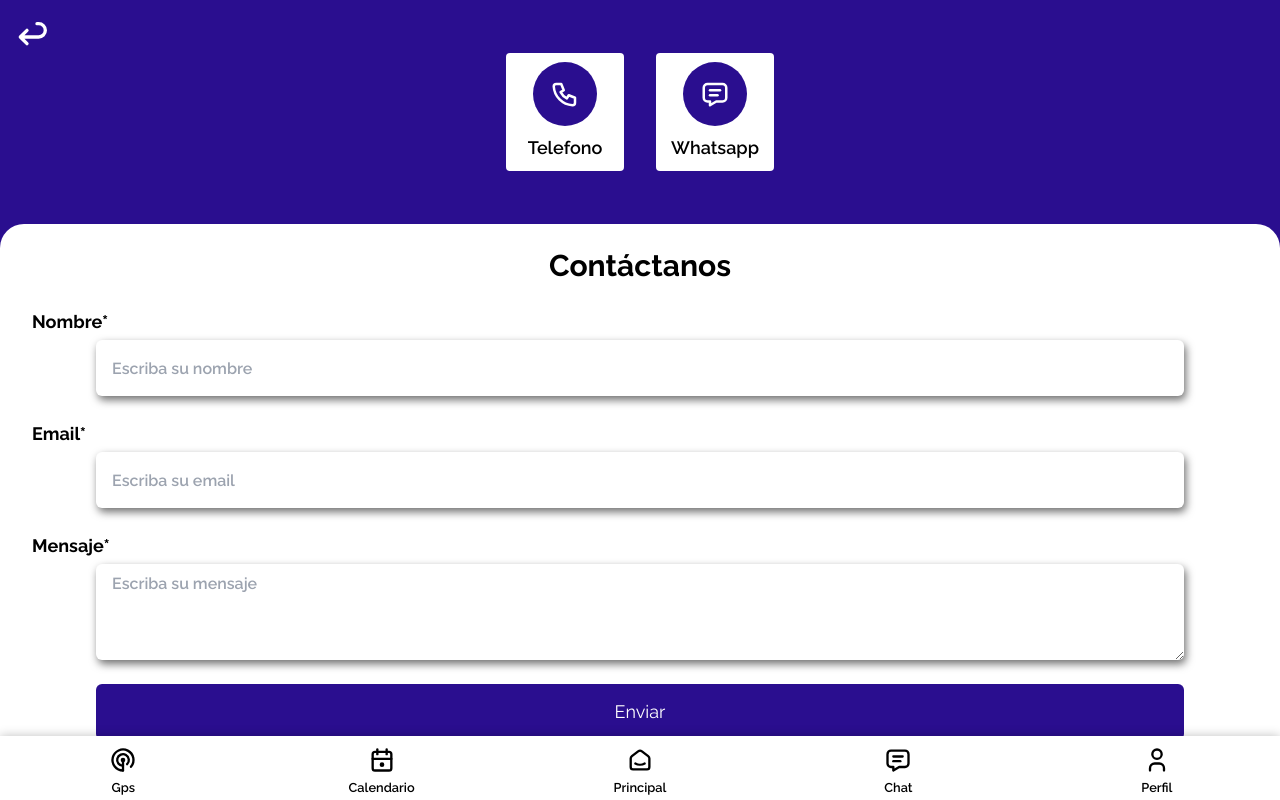
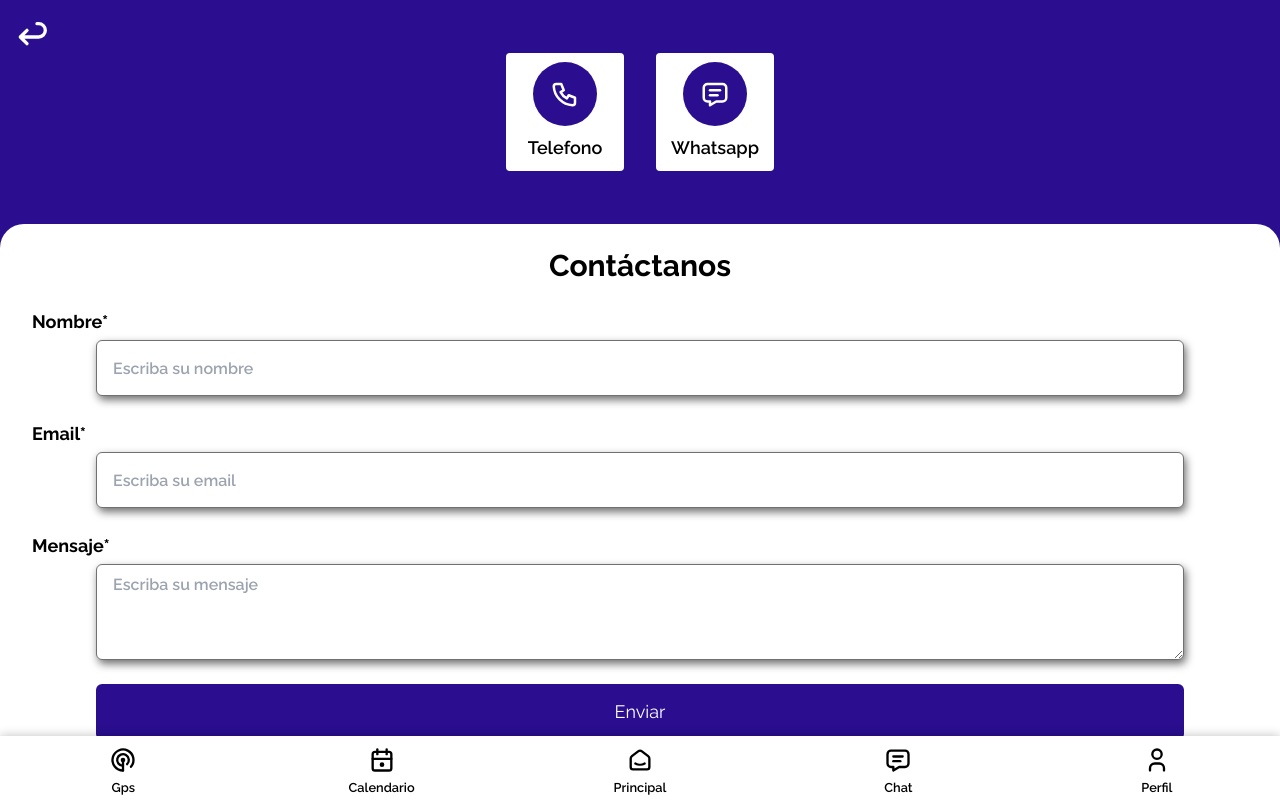
Before and after one commit to Tintaa307/pillwise, a Next.js app: page /contact in a window 1280 px wide. Built offline with nearby package versions, Linux system fonts and the light colour scheme.

Commit message:
add borders

```diff
--- a/src/app/contact/page.tsx
+++ b/src/app/contact/page.tsx
@@ -74,7 +74,7 @@ const Contact = () => {
               </label>
             </div>
             <input
-              className="w-[85%] h-14 border-none rounded-md outline-none shadow-[2px_4px_8px_#707070] text-black font-semibold px-4 border-[1px] border-[#707070]"
+              className="w-[85%] h-14 rounded-md outline-none shadow-[2px_4px_8px_#707070] text-black font-semibold px-4 border-[1px] border-[#707070]"
               placeholder="Escriba su nombre"
               name="name"
               type="text"
@@ -90,7 +90,7 @@ const Contact = () => {
               </label>
             </div>
             <input
-              className="w-[85%] h-14 border-none rounded-md outline-none shadow-[2px_4px_8px_#707070] text-black font-semibold px-4 border-[1px] border-[#707070]"
+              className="w-[85%] h-14 rounded-md outline-none shadow-[2px_4px_8px_#707070] text-black font-semibold px-4 border-[1px] border-[#707070]"
               placeholder="Escriba su email"
               name="email"
               type="email"
@@ -106,7 +106,7 @@ const Contact = () => {
               </label>
             </div>
             <textarea
-              className="w-[85%] h-24 border-none rounded-md outline-none shadow-[2px_4px_8px_#707070] text-black font-semibold px-4 py-2 border-[1px] border-[#707070]"
+              className="w-[85%] h-24 rounded-md outline-none shadow-[2px_4px_8px_#707070] text-black font-semibold px-4 py-2 border-[1px] border-[#707070]"
               placeholder="Escriba su mensaje"
               name="message"
               cols={30}
```
